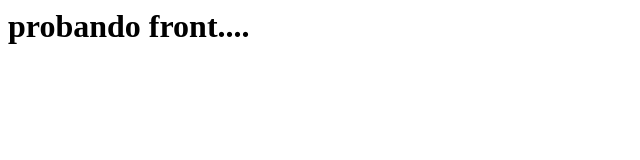
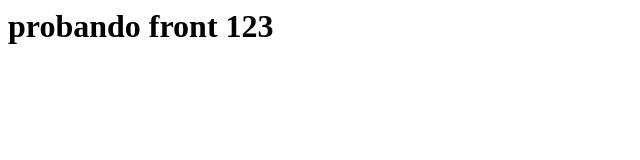
Before and after one commit to Bruno-199/front, a plain HTML site: page index.html in a window 1280 px wide. Shown: the full height of the page, 0-640 px from the left. Drawn offline with Linux system fonts and the light colour scheme.

Commit message:
Update index.html

```diff
--- a/index.html
+++ b/index.html
@@ -1 +1 @@
-<h1>probando front....</h1>
+<h1>probando front 123</h1>
```
